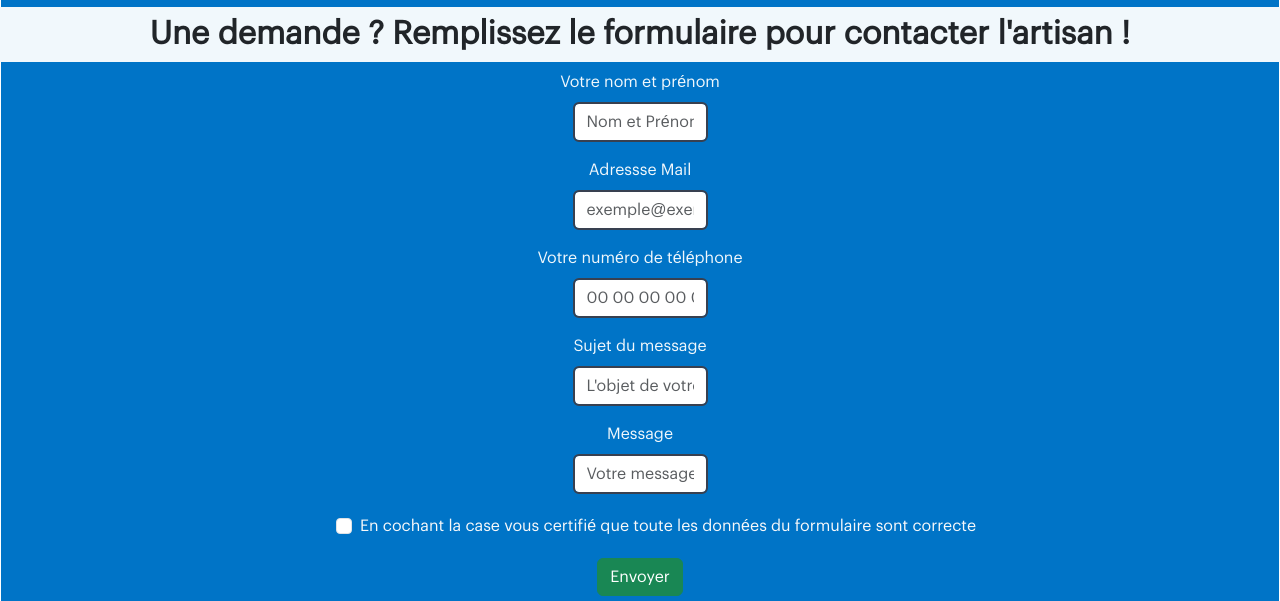
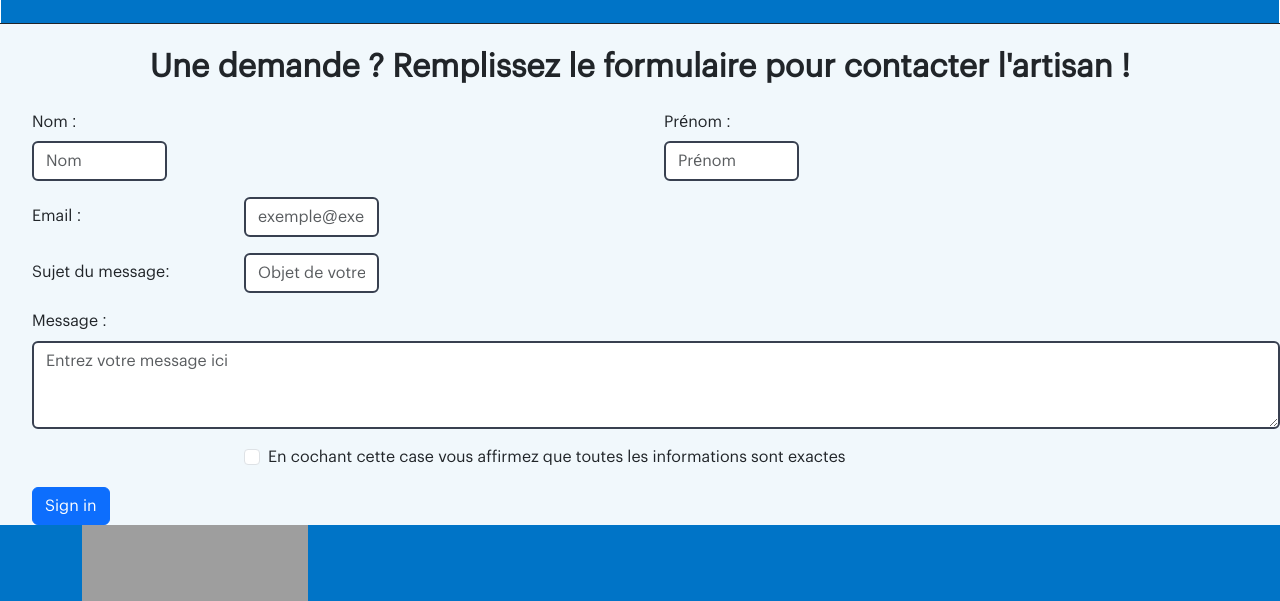
Before and after one commit to Drocinera/react-app-trouve-ton-artisan, a React (Create React App) app: page /fiche-artisan/10 in a window 1280 px wide. Shown: the part 351-952 px from the top of the page. Built offline with nearby package versions, Linux system fonts and the light colour scheme; grey boxes are pictures that could not be loaded.

Commit message:
Amélioration de la visibilité du formulaire

```diff
--- a/src/App.css
+++ b/src/App.css
@@ -268,19 +268,3 @@ margin-left: 25rem;
   margin-right: -2rem;
 
  }
-
- .mb-3 {
-  display: flex;
-    flex-direction: column;
-    align-items: center;
-}
-
-.form-check {
-  display: flex;
-    flex-direction: row;
-    justify-content: center;
-}
-
-.form-control {
-  width: 15rem;
-}
--- a/src/Components/Alimentation.jsx
+++ b/src/Components/Alimentation.jsx
@@ -20,7 +20,7 @@ const Alimentation = () => {
                 {AlimentationData.map(item => (
                     <Link to={`/fiche-artisan/${item.id}`}>
                 <div className="cardStyle row py-2 ms-2" key={item.id} style={{width: '35rem'}}>
-                <div class="cardColor col border border-dark">
+                <div className="cardColor col border border-dark">
                 <div className="card-body text-center">
                     <h5 className="card-title text-uppercase">{item.name}</h5>
                     <h6 className="card-subtitle mb-2 text-body-secondary">Note : {item.note}/5 <i className="fa-solid fa-star text-warning"></i></h6>
--- a/src/Components/Bâtiment.jsx
+++ b/src/Components/Bâtiment.jsx
@@ -20,7 +20,7 @@ const Bâtiment = () => {
                 {buildingData.map(item => (
                     <Link to={`/fiche-artisan/${item.id}`}>
                 <div className="cardStyle row py-2 ms-2" key={item.id} style={{width: '35rem'}}>
-                <div class="cardColor col border border-dark">
+                <div className="cardColor col border border-dark">
                 <div className="card-body text-center">
                     <h5 className="card-title text-uppercase">{item.name}</h5>
                     <h6 className="card-subtitle mb-2 text-body-secondary">Note : {item.note}/5 <i className="fa-solid fa-star text-warning"></i></h6>
--- a/src/Components/Fabrication.jsx
+++ b/src/Components/Fabrication.jsx
@@ -20,7 +20,7 @@ const Fabrication = () => {
                 {FabricationData.map(item => (
                     <Link to={`/fiche-artisan/${item.id}`}>
                 <div className="cardStyle row py-2 ms-2" key={item.id} style={{width: '35rem'}}>
-                <div class="cardColor col border border-dark">
+                <div className="cardColor col border border-dark">
                 <div className="card-body text-center">
                     <h5 className="card-title text-uppercase">{item.name}</h5>
                     <h6 className="card-subtitle mb-2 text-body-secondary">Note : {item.note}/5 <i className="fa-solid fa-star text-warning"></i></h6>
--- a/src/Components/FicheArtisan.jsx
+++ b/src/Components/FicheArtisan.jsx
@@ -11,50 +11,69 @@ const FicheArtisan = () => {
   }
 
   return (
+      <div>
         <div className="cardStyle row py-3 ">
-          <div class="card col border border-dark" style={{width: '18rem'}}>
+          <div className="card col border border-dark" style={{width: '18rem'}}>
             <div className="cardColor card-body text-center">
               <h5 className="card-title text-uppercase">{artisan.name}</h5>
               <h6 className="card-subtitle mb-2 text-body-secondary">Note :{artisan.note}/5 <i className="fa-solid fa-star text-warning"></i></h6>
               <p className="card-text">{artisan.specialty}</p>
               <p className="card-text">{artisan.location}</p>
               <p className="card-text">{artisan.about}</p>
-
-              <h2 className="ficheArtisanTitle text-dark py-2 ">Une demande ? Remplissez le formulaire pour contacter l'artisan !</h2>
-
-              <form className="formulaire"/>
-              <div className="mb-3">
-                <label for="inputName" className="form-label">Votre nom et prénom</label>
-                <input type="name" className="form-control" id="inputName" placeholder="Nom et Prénom"/>
+              <p className="card-text">{artisan.website}</p>
+            </div>
+        </div>
+      </div>
+        <h2 className="ficheArtisanTitle text-dark py-2 text-center ">Une demande ? Remplissez le formulaire pour contacter l'artisan !</h2>
+          <div>
+            <form>
+              <div class="row g-3">
+                <div class="col mb-3">
+                  <label for="inputFirstName" class="col-sm-2 col-form-label">Nom :</label>
+                  <div class="col-sm-10">
+                    <input type="text" class="form-control" placeholder="Nom" aria-label="First name"/>
+                  </div>
+                </div>
+                <div class="col mb-3">
+                  <label for="inputLastName" class="col-sm-2 col-form-label">Prénom :</label>
+                  <div class="col-sm-10">
+                    <input type="text" class="form-control" placeholder="Prénom" aria-label="Last name"/>
+                  </div>
+                </div>
               </div>
-              <div className="mb-3">
-                <label for="exampleInputEmail1" className="form-label">Adressse Mail</label>
-                <input type="email" className="form-control" id="exampleInputEmail1" aria-describedby="emailHelp" placeholder="exemple@exemple.com"/>
+              <div class="row mb-3">
+                <label for="inputEmail3" class="col-sm-2 col-form-label">Email :</label>
+                <div class="col-sm-10">
+                  <input type="email" class="form-control" id="inputEmail3" placeholder="exemple@exemple.com"/>
+                </div>
               </div>
-              <div className="mb-3">
-                <label for="inputTel" className="form-label">Votre numéro de téléphone</label>
-                <input type="tel" className="form-control" id="inputTel" placeholder="00 00 00 00 00"/>
+              <div class="row mb-3">
+                <label for="inputSujet" class="col-sm-2 col-form-label">Sujet du message:</label>
+                <div class="col-sm-10">
+                  <input type="password" class="form-control" id="inputSujet" placeholder="Objet de votre message"/>
+                </div>
               </div>
-              <div className="mb-3">
-                <label for="inputsujet" className="form-label">Sujet du message</label>
-                <input type="sujet" className="form-control" id="inputsujet" placeholder="L'objet de votre message"/>
+              <div class="mb-3">
+                <label for="formControlTextarea1" class="form-label">Message :</label>
+                <textarea class="form-control" id="formControlTextarea1" rows="3" placeholder="Entrez votre message ici"></textarea>
               </div>
-              <div className="mb-3">
-                <label for="inputMessage" className="form-label">Message</label>
-                <input type="message" className="form-control" id="inputMessage" placeholder="Votre message..."/>
+              <div class="row mb-3">
+                <div class="col-sm-10 offset-sm-2">
+                  <div class="form-check">
+                    <input class="form-check-input" type="checkbox" id="gridCheck1"/>
+                    <label class="form-check-label" for="gridCheck1">
+                      En cochant cette case vous affirmez que toutes les informations sont exactes
+                    </label>
+                  </div>
+                </div>
               </div>
-              <div className="form-check mb-3 text-light">
-                <input type="checkbox" className="form-check-input m-2" id="Check" aria-describedby="infoform"/>
-                <label className="form-check-label" for="Check">En cochant la case vous certifié que toute les données du formulaire sont correcte</label>
-              </div>
-              <button type="submit" className="btn btn-success">Envoyer</button>
-              <p>{artisan.website}</p>
+              <button type="submit" class="btn btn-primary">Sign in</button>
+            </form>
           </div>
         </div>
-      </div>
     );
 };
 
 export default FicheArtisan;
 
-//Modifier le formulaire et la couleur des mots en blanc
+//Modifier Remettre en ordre le formulaire et le rendre plus attrayant et ordonner
--- a/src/Components/Services.jsx
+++ b/src/Components/Services.jsx
@@ -20,7 +20,7 @@ const Services = () => {
                 {ServicesData.map(item => (
                     <Link to={`/fiche-artisan/${item.id}`}>
                 <div className="cardStyle row py-2 ms-2" key={item.id} style={{width: '35rem'}}>
-                <div class="cardColor col border border-dark">
+                <div className="cardColor col border border-dark">
                 <div className="card-body text-center">
                     <h5 className="card-title text-uppercase">{item.name}</h5>
                     <h6 className="card-subtitle mb-2 text-body-secondary">Note : {item.note}/5 <i className="fa-solid fa-star text-warning"></i></h6>
```
